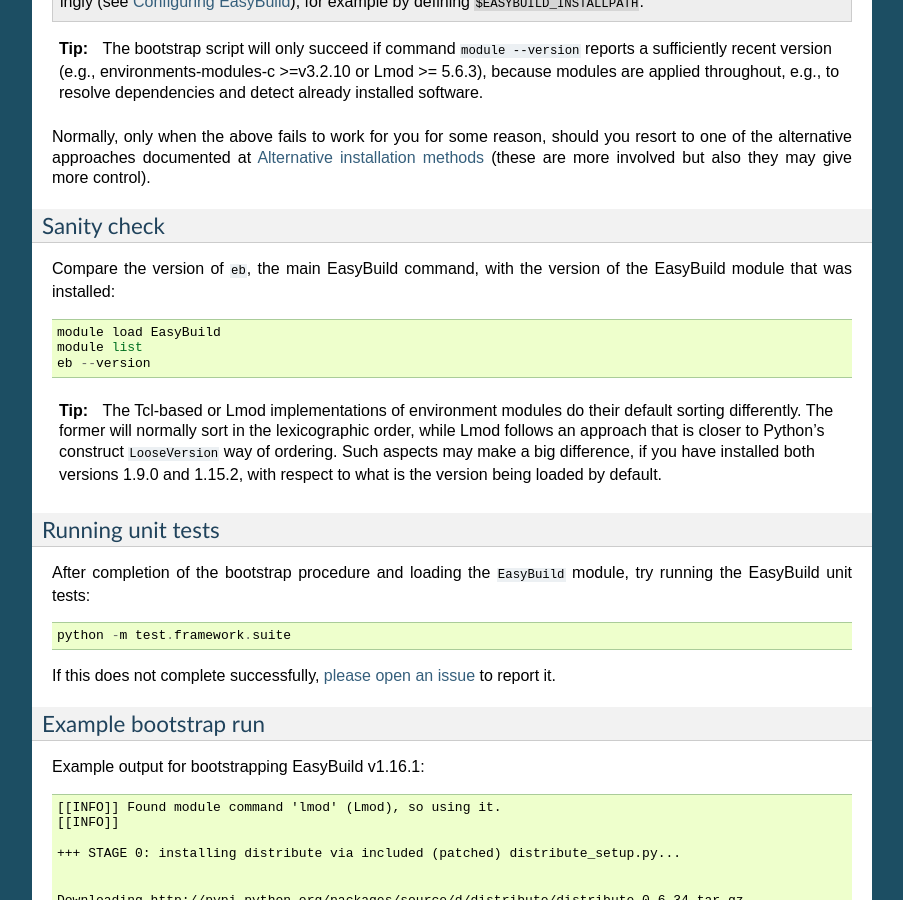
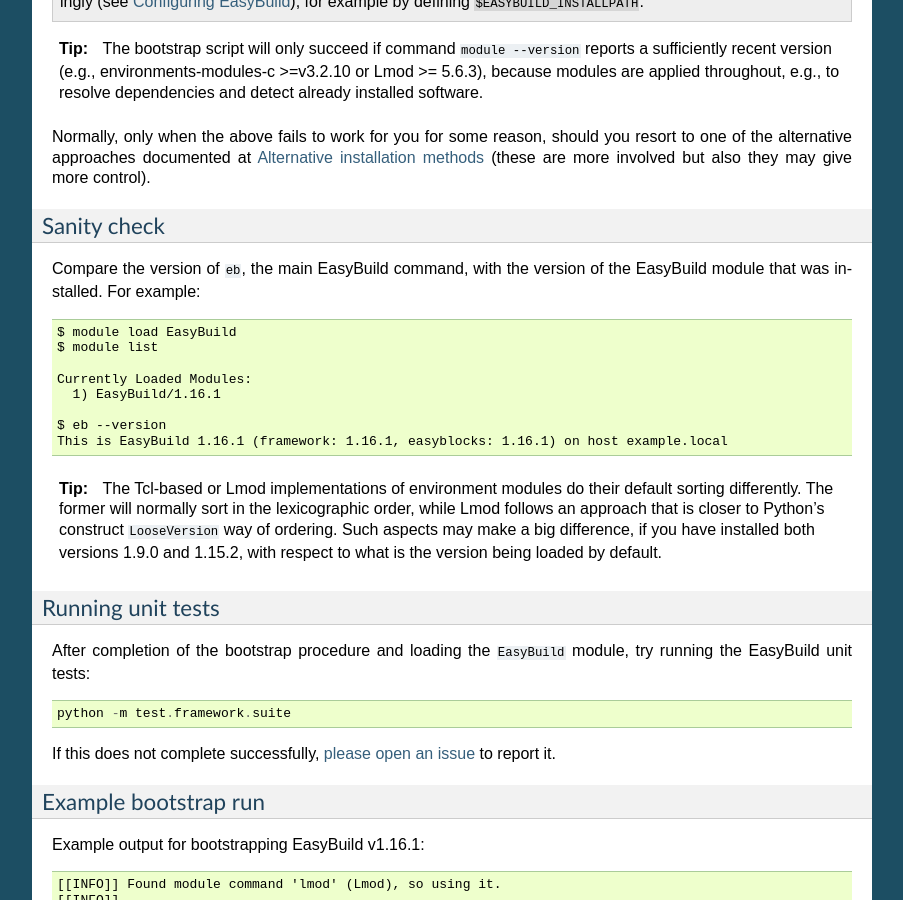
Before and after one commit to easybuilders/easybuild, a Sphinx documentation site: the page built from docs/Installation.rst, in a window 1280 px wide and 900 px high, scrolled down 1679 px. Shown: the whole window, without its empty margins (198-1101 px from the left). Built offline with Sphinx 7.4.7, drawn with Linux system fonts in a browser that asks for light colours.

Commit message:
include example output in sanity check section of bootstrap

```diff
--- a/docs/Installation.rst
+++ b/docs/Installation.rst
@@ -115,11 +115,17 @@
 Sanity check
 ~~~~~~~~~~~~
 
-Compare the version of ``eb``, the main EasyBuild command, with the version of the EasyBuild module that was installed::
+Compare the version of ``eb``, the main EasyBuild command, with the version of the EasyBuild module that was installed.
+For example::
 
-    module load EasyBuild
-    module list
-    eb --version
+    $ module load EasyBuild
+    $ module list
+
+    Currently Loaded Modules:
+      1) EasyBuild/1.16.1
+
+    $ eb --version
+    This is EasyBuild 1.16.1 (framework: 1.16.1, easyblocks: 1.16.1) on host example.local
 
 .. tip::
 
```
